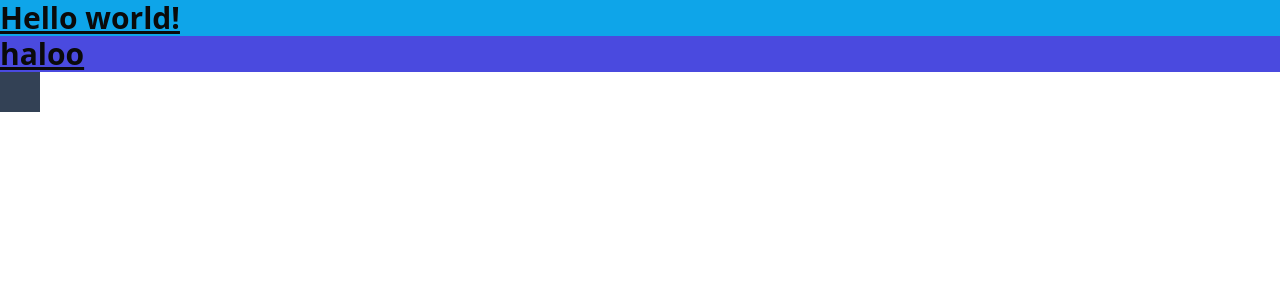
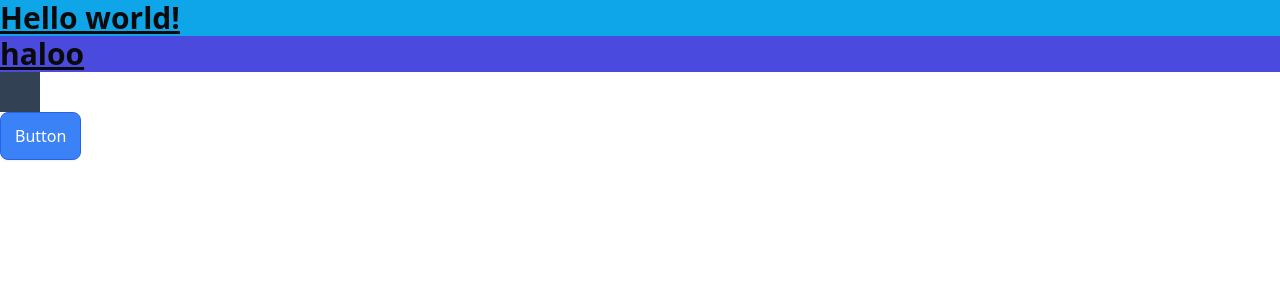
Before and after one commit to pbkk-c/fe-be-pbkk, a Next.js app: page / in a window 1280 px wide. Shown: the top 300 px of the page. Built offline with nearby package versions, Linux system fonts and the light colour scheme.

Commit message:
feat: add components

```diff
--- a/package.json
+++ b/package.json
@@ -9,9 +9,13 @@
     "lint": "eslint"
   },
   "dependencies": {
+    "clsx": "^2.1.1",
+    "lucide-react": "^0.544.0",
     "next": "15.5.3",
     "react": "19.1.0",
-    "react-dom": "19.1.0"
+    "react-dom": "19.1.0",
+    "react-icons": "^5.5.0",
+    "tailwind-merge": "^3.3.1"
   },
   "devDependencies": {
     "@eslint/eslintrc": "^3",
--- a/src/app/page.tsx
+++ b/src/app/page.tsx
@@ -1,3 +1,4 @@
+import Button from "@/components/buttons/Button";
 import Image from "next/image";
 
 export default function Home() {
@@ -9,6 +10,9 @@ export default function Home() {
     </h1>
     <h1 className="text-3xl bg-reeva-secondary-5 font-bold underline">haloo</h1>
     <div className="w-10 h-10 bg-slate-700"></div>
+    <Button variant="blue" size="lg">
+      Button
+    </Button>
 </div>
   );
 }
--- /dev/null
+++ b/src/components/NextImage.tsx
@@ -0,0 +1,63 @@
+"use client";
+
+import Image, { ImageProps } from "next/image";
+import * as React from "react";
+
+import clsxm from "@/lib/clsxm";
+
+type NextImageProps = {
+  useSkeleton?: boolean;
+  imgClassName?: string;
+  serverStaticImg?: boolean;
+  blurClassName?: string;
+  alt: string;
+  width: string | number;
+} & (
+  | { width: string | number; height: string | number }
+  | { layout: "fill"; width?: string | number; height?: string | number }
+) &
+  ImageProps;
+
+/**
+ *
+ * @description Must set width using `w-` className
+ * @param useSkeleton add background with pulse animation, don't use it if image is transparent
+ */
+export default function NextImage({
+  useSkeleton = false,
+  serverStaticImg = false,
+  src,
+  width,
+  height,
+  alt,
+  className,
+  imgClassName,
+  blurClassName,
+  ...rest
+}: NextImageProps) {
+  const [status, setStatus] = React.useState(
+    useSkeleton ? "loading" : "complete",
+  );
+  const widthIsSet = className?.includes("w-") ?? false;
+
+  return (
+    <figure
+      style={!widthIsSet ? { width: `${width}px` } : undefined}
+      className={className}
+    >
+      <Image
+        className={clsxm(
+          imgClassName,
+          status === "loading" &&
+            clsxm("animate-pulse bg-red-50", blurClassName),
+        )}
+        src={serverStaticImg ? src : "/images" + src}
+        width={width}
+        height={height}
+        alt={alt}
+        onLoad={() => setStatus("complete")}
+        {...rest}
+      />
+    </figure>
+  );
+}
--- /dev/null
+++ b/src/components/Typography.tsx
@@ -0,0 +1,103 @@
+import * as React from "react";
+
+import clsxm from "@/lib/clsxm";
+
+export enum TypographyVariant {
+  h1,
+  h2,
+  h3,
+  h4,
+  h5,
+  h6,
+  t,
+  p,
+  bt,
+  btn,
+  c1,
+  c2,
+}
+
+enum FontVariant {
+  Inter,
+  Poppins,
+  DaggerSquare,
+  ArgentumSans,
+}
+
+enum FontWeight {
+  thin,
+  extralight,
+  light,
+  regular,
+  medium,
+  semibold,
+  bold,
+  extrabold,
+  black,
+}
+
+type TypographyProps<T extends React.ElementType> = {
+  as?: T;
+  className?: string;
+  weight?: keyof typeof FontWeight;
+  font?: keyof typeof FontVariant;
+  variant?: keyof typeof TypographyVariant;
+  children: React.ReactNode;
+};
+
+export default function Typography<T extends React.ElementType>({
+  as,
+  children,
+  weight = "regular",
+  className,
+  font = "Inter",
+  variant = "p",
+  ...props
+}: TypographyProps<T> &
+  Omit<React.ComponentProps<T>, keyof TypographyProps<T>>) {
+  const Component = as || "p";
+  return (
+    <Component
+      className={clsxm(
+        // *=============== Font Type ==================
+        "text-black",
+        // [
+        // font === "Inter" && [
+        //   "font-inter",
+        [
+          font === "Inter" && "font-inter",
+          font === "Poppins" && "font-Poppins",
+          font === "DaggerSquare" && "font-DaggerSquare",
+          font === "ArgentumSans" && "font-ArgentumSans",
+        ],
+        [
+          weight === "regular" && "font-normal",
+          weight === "medium" && "font-medium",
+          weight === "bold" && "font-bold",
+        ],
+        // ],
+        // ],
+        // *=============== Font Variants ==================
+        [
+          variant === "h1" && ["md:text-[80px] md:leading-[96px]"],
+          variant === "h2" && ["md:text-[72px] md:leading-[90px]"],
+          variant === "h3" && ["md:text-[64px] md:leading-[84px]"],
+          variant === "h4" && ["md:text-[48px] md:leading-[64px]"],
+          variant === "h5" && ["md:text-[32px] md:leading-[48px]"],
+          variant === "h6" && ["md:text-[24px] md:leading-[32px]"],
+          variant === "t" && ["md:text-[20px] md:leading-[24px]"],
+
+          variant === "p" && ["md:text-[18px] md:leading-[24px]"],
+          variant === "bt" && ["md:text-[16px] md:leading-[24px]"],
+          variant === "btn" && ["md:text-[16px] md:leading-[24px]"],
+          variant === "c1" && ["md:text-[14px] md:leading-[24px]"],
+          variant === "c2" && ["md:text-[12px] md:leading-[24px]"],
+        ],
+        className,
+      )}
+      {...props}
+    >
+      {children}
+    </Component>
+  );
+}
--- /dev/null
+++ b/src/components/buttons/Button.tsx
@@ -0,0 +1,184 @@
+import { LucideIcon } from "lucide-react";
+import * as React from "react";
+import { IconType } from "react-icons";
+import { ImSpinner } from "react-icons/im";
+
+import clsxm from "@/lib/clsxm";
+
+const ButtonVariant = [
+  "blue",
+  "green",
+  "yellow",
+  "red",
+  "outline",
+  "ghost",
+  "slate",
+] as const;
+const ButtonSize = ["sm", "base", "lg"] as const;
+
+type ButtonProps = {
+  isLoading?: boolean;
+  variant?: (typeof ButtonVariant)[number];
+  size?: (typeof ButtonSize)[number];
+  leftIcon?: IconType | LucideIcon;
+  rightIcon?: IconType | LucideIcon;
+  leftIconClassName?: string;
+  rightIconClassName?: string;
+} & React.ComponentPropsWithRef<"button">;
+
+const Button = React.forwardRef<HTMLButtonElement, ButtonProps>(
+  (
+    {
+      children,
+      className,
+      disabled: buttonDisabled,
+      isLoading,
+      variant = "blue",
+      size = "base",
+      leftIcon: LeftIcon,
+      rightIcon: RightIcon,
+      leftIconClassName,
+      rightIconClassName,
+      ...rest
+    },
+    ref,
+  ) => {
+    const disabled = isLoading || buttonDisabled;
+
+    return (
+      <button
+        ref={ref}
+        type="button"
+        disabled={disabled}
+        className={clsxm(
+          "inline-flex items-center justify-center rounded-lg font-medium",
+          "focus:outline-none focus-visible:ring",
+          "shadow-sm",
+          "transition-colors duration-75",
+          //#region  //*=========== Size ===========
+          [
+            size === "lg" && [
+              "min-h-[2.75rem] px-3.5 md:min-h-[3rem]",
+              "text-base",
+            ],
+            size === "base" && [
+              "min-h-[2.25rem] px-3 md:min-h-[2.5rem]",
+              "text-sm md:text-base",
+            ],
+            size === "sm" && [
+              "min-h-[1.75rem] px-2 md:min-h-[2rem]",
+              "text-xs md:text-sm",
+            ],
+          ],
+          //#endregion  //*======== Size ===========
+          //#region  //*=========== Variants ===========
+          [
+            variant === "blue" && [
+              "bg-blue-500 text-white",
+              "border border-blue-600",
+              "hover:bg-blue-600 hover:text-white",
+              "active:bg-blue-700",
+              "disabled:bg-blue-700",
+              "focus-visible:ring-blue-400",
+            ],
+            variant === "green" && [
+              "bg-green-500 text-white",
+              "border border-green-600",
+              "hover:bg-green-600 hover:text-white",
+              "active:bg-green-700",
+              "disabled:bg-green-700",
+              "focus-visible:ring-green-400",
+            ],
+            variant === "red" && [
+              "bg-red-500 text-white",
+              "border border-red-600",
+              "hover:bg-red-600 hover:text-white",
+              "active:bg-red-700",
+              "disabled:bg-red-700",
+              "focus-visible:ring-red-400",
+            ],
+            variant === "yellow" && [
+              "bg-yellow-500 text-white",
+              "border border-yellow-500",
+              "hover:bg-yellow-600 hover:text-white",
+              "active:bg-yellow-700",
+              "disabled:bg-yellow-700",
+              "focus-visible:ring-yellow-400",
+            ],
+            variant === "slate" && [
+              "bg-slate-900 text-white",
+              "border border-slate-500",
+              "hover:bg-slate-600 hover:text-white",
+              "active:bg-slate-700",
+              "disabled:bg-slate-700",
+              "focus-visible:ring-slate-400",
+            ],
+            variant === "outline" && [
+              "text-black",
+              "border border-gray-500",
+              "hover:bg-slate-200 focus-visible:ring-gray-400 active:bg-slate-500 disabled:bg-slate-500",
+            ],
+            variant === "ghost" && [
+              "text-neutral-500",
+              "shadow-none",
+              "hover:bg-neutral-50 focus-visible:ring-neutral-400 active:bg-neutral-100 disabled:bg-neutral-100",
+            ],
+          ],
+          //#endregion  //*======== Variants ===========
+          "disabled:cursor-not-allowed",
+          isLoading &&
+            "relative text-transparent transition-none hover:text-transparent disabled:cursor-wait",
+          className,
+        )}
+        {...rest}
+      >
+        {isLoading && (
+          <div
+            className={clsxm(
+              "absolute left-1/2 top-1/2 -translate-x-1/2 -translate-y-1/2",
+              {
+                "text-white": ["blue", "green", "red", "yellow"].includes(
+                  variant,
+                ),
+                "text-blue-500": ["outline", "ghost"].includes(variant),
+              },
+            )}
+          >
+            <ImSpinner size={18} className="animate-spin" />
+          </div>
+        )}
+        {LeftIcon && (
+          <div
+            className={clsxm([
+              size === "lg" && "mr-3",
+              size === "base" && "mr-2",
+              size === "sm" && "mr-1",
+            ])}
+          >
+            <LeftIcon
+              size="1em"
+              className={clsxm("text-base", leftIconClassName)}
+            />
+          </div>
+        )}
+        {children}
+        {RightIcon && (
+          <div
+            className={clsxm([
+              size === "lg" && "ml-3",
+              size === "base" && "ml-2",
+              size === "sm" && "ml-1",
+            ])}
+          >
+            <RightIcon
+              size="1em"
+              className={clsxm("text-base", rightIconClassName)}
+            />
+          </div>
+        )}
+      </button>
+    );
+  },
+);
+
+export default Button;
--- /dev/null
+++ b/src/lib/clsxm.ts
@@ -0,0 +1,6 @@
+import clsx, { ClassValue } from "clsx";
+import { twMerge } from "tailwind-merge";
+
+export default function clsxm(...args: ClassValue[]) {
+  return twMerge(clsx(...args));
+}
```
Also changed, not shown: 1 other file (tests, documents, lock files or other folders).
